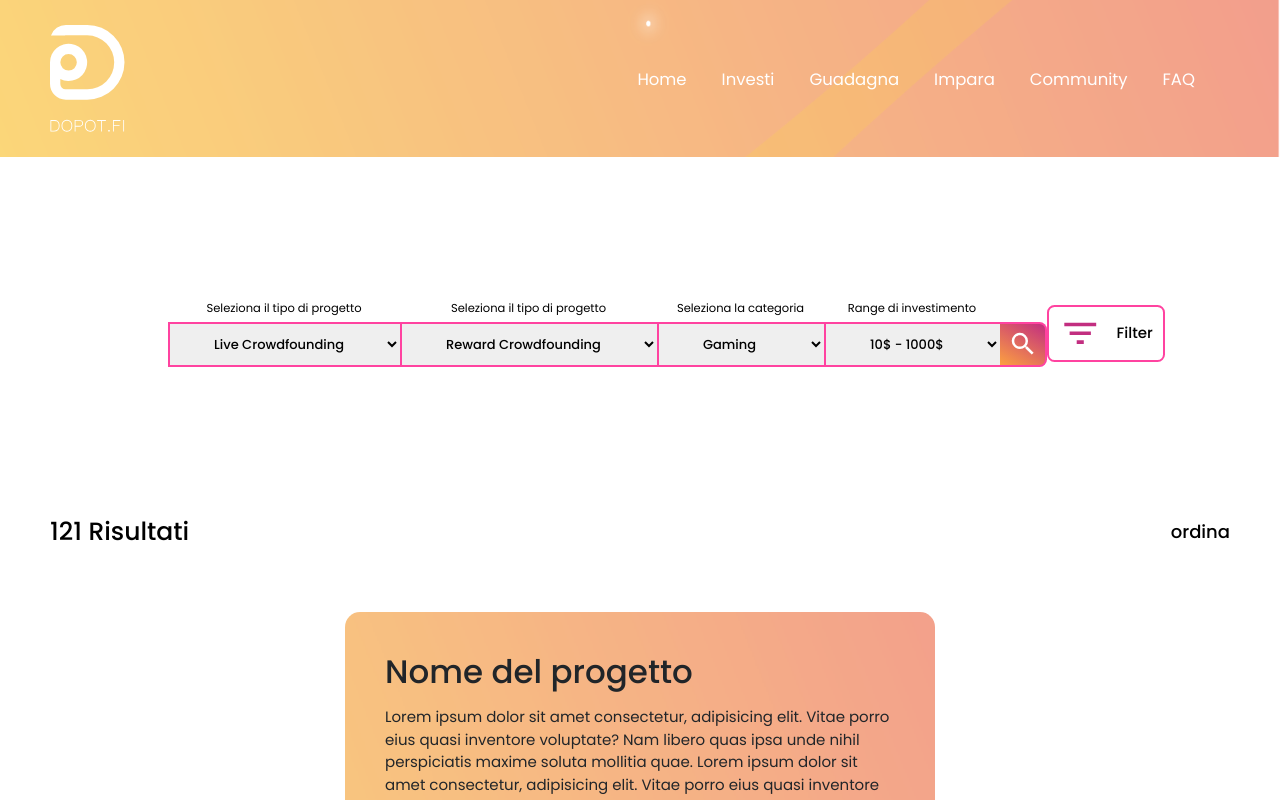
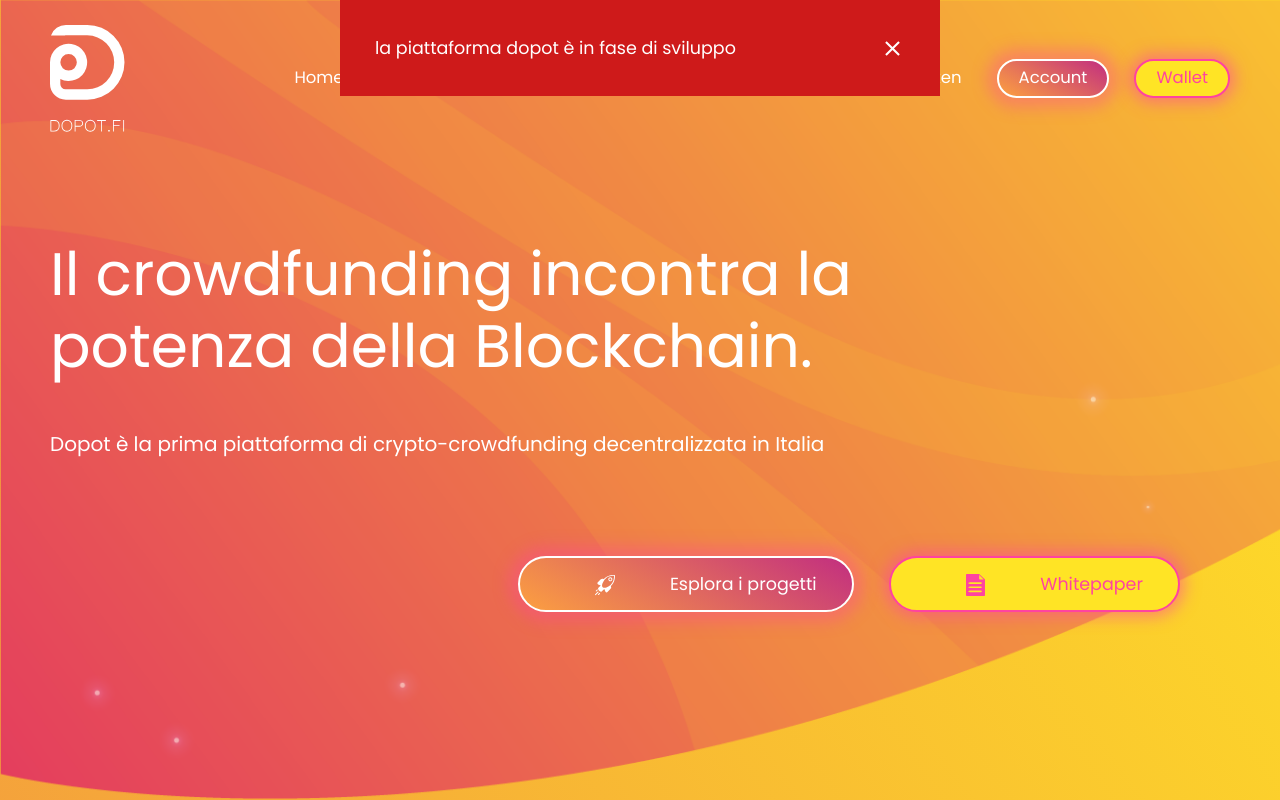
Before and after one commit to saimabbas/dopot, a React (Create React App) app: page / in a window 1280 px wide. Shown: the top 800 px of the page. Built offline with nearby package versions, Linux system fonts and the light colour scheme.

Commit message:
collegamento web3

```diff
--- /dev/null
+++ b/config-overrides.js
@@ -0,0 +1,23 @@
+const webpack = require('webpack');
+
+module.exports = function override(config) {
+    const fallback = config.resolve.fallback || {};
+    Object.assign(fallback, {
+        "path": require.resolve("path-browserify"),
+        "crypto": require.resolve("crypto-browserify"),
+        "stream": require.resolve("stream-browserify"),
+        "assert": require.resolve("assert"),
+        "http": require.resolve("stream-http"),
+        "https": require.resolve("https-browserify"),
+        "os": require.resolve("os-browserify"),
+        "url": require.resolve("url")
+    })
+    config.resolve.fallback = fallback;
+    config.plugins = (config.plugins || []).concat([
+        new webpack.ProvidePlugin({
+            process: 'process/browser',
+            Buffer: ['buffer', 'Buffer']
+        })
+    ])
+    return config;
+}
--- a/src/App.js
+++ b/src/App.js
@@ -1,6 +1,28 @@
 import Page from "./views/Dashboard";
+import Home from "./views/Home";
+import InsProgetto from "./views/InsProgetto";
+import PaginaCard from "./views/PaginaCard"
+import Profile from "./views/Profile"
+import Swap from "./views/Swap"
 import "bootstrap/dist/css/bootstrap.min.css";
+import { BrowserRouter, Routes, Route } from "react-router-dom";
+
 function App() {
+
+  return (
+    <BrowserRouter>
+      <Routes>
+          <Route index element={<Home />} />
+          <Route path="dashboard" element={<Page/>} />
+          <Route path="insprogetto" element={<InsProgetto />} />
+          <Route path="card" element={<PaginaCard />} />
+          <Route path="insprogetto" element={<PaginaCard />} />
+          <Route path="profile" element={<Profile />} />
+          <Route path="swap" element={<Swap />} />
+      </Routes>
+    </BrowserRouter>
+  );
+
   return <Page />;
 }
 
--- a/src/components/Header.jsx
+++ b/src/components/Header.jsx
@@ -3,8 +3,13 @@
 import { MdMenu, MdClear } from "react-icons/md";
 import LogoWhite from "../assets/img/logo-white.svg";
 
+import getAccount from "../utils/ethers.js";
+
+
 const Header = () => {
   const [isHeaderOpen, setIsHeaderOpen] = useState(false);
+  const [walletText, setwalletText] = useState('Wallet');
+
   return (
     <header>
       <div className="box">
@@ -22,7 +27,7 @@
             <a href="#">FAQ</a>
             <a href="#">DS Token</a>
             <button className="grd-btn dopot-btn-sm">Account</button>
-            <button className="purple-border-btn dopot-btn-sm">Wallet</button>
+            <button className="purple-border-btn dopot-btn-sm" onClick={() => getAccount(setwalletText)}>{walletText}</button>
           </div>
         </div>
         {/* Header for Mobile Devices */}
@@ -58,7 +63,7 @@
               <a href="#">FAQ</a>
               <a href="#">DS Token</a>
               <button className="grd-btn dopot-btn-lg">Account</button>
-              <button className="purple-border-btn dopot-btn-lg">Wallet</button>
+              <button className="purple-border-btn dopot-btn-lg" onClick={getAccount}>Wallet</button>
             </div>
           ) : null}
         </div>
--- /dev/null
+++ b/src/utils/ethers.js
@@ -0,0 +1,123 @@
+import { create }  from "ipfs-core";
+
+const { ethers } = require("ethers");
+const OrbitDB = require('orbit-db');
+const Identities = require('orbit-db-identity-provider');
+
+var file;
+var ipfs;
+var provider;
+var orbit, db;
+
+async function getAccount(setState) {
+    provider = new ethers.providers.Web3Provider(window.ethereum);
+    await provider.send("eth_requestAccounts", []);
+    const account = provider.getSigner();
+    setState(await (await account.getAddress()).toString().substring(0, 7) + "...");
+
+    const identity = await Identities.createIdentity({
+      type: "ethereum",
+      wallet: account,
+    });
+
+    // Create IPFS instance
+    const ipfsOptions = {
+      identity,
+      repo: 'ipfs-' + Math.random(),
+      preload: {
+        enabled: true,
+        addresses: [
+      '/dns4/node0.preload.ipfs.io/https',
+      '/dns4/node1.preload.ipfs.io/https',
+      '/dns4/node2.preload.ipfs.io/https',
+      '/dns4/node3.preload.ipfs.io/https'
+       ],
+      },
+      relay: {
+        enabled: true,  // This line means your node is dialable over a Relay, but doesn't make it a relay itself
+        hop: {
+          enabled: true,  // `true` means your node is a relay. So if two nodes are connected to it, it should relay their dials to one another
+          active: false  // `true` means your node will attempt to actively dial the requested peer. This is likely not going to work in your situation, since your nodes aren't dialable.
+        }
+      },
+      libp2p: {
+          config: {
+            dht: {
+              enabled: true,
+              clientMode: true,
+            }
+          }
+      }
+    }
+    await persistentStorage();
+
+    ipfs = await create(ipfsOptions);
+    sessionStorage.setItem("ipfsOptions", JSON.stringify(ipfsOptions));
+    // Create OrbitDB instance
+    orbit = await OrbitDB.createInstance(ipfs)
+    //console.dir(orbit);
+    // Create / Open a database
+    db = await orbit.log("utente")
+    await db.load()
+
+    // Listen for updates from peers
+    db.events.on("replicated", address => {
+    //console.log(db.iterator({ limit: -1 }).collect())
+    })
+
+    await userdb(account, db)
+
+    const randomN = Math.random().toString();
+    const media = await ipfs.add(randomN);
+    console.log("Original IPFS object: ");
+    console.dir(media);
+
+    //////////////////////////////////////
+    console.log("Project IPFS hash: ");
+    const hash1 = await ipfs.add(rndString(50), {cidVersion: 1});
+    console.dir(hash1);
+    //console.dir(getBytes32FromMultiash(media.path)) << no
+    //////////////////////////////////////
+
+
+    ////////////////////////////////////////
+    console.log("DopotReward IPFS hash: ");
+    const hash2 = await ipfs.add(rndString(50), {cidVersion: 1});
+    console.dir(hash2);
+    ////////////////////////////////////////
+  }
+
+  async function persistentStorage() {
+    if (navigator.storage && navigator.storage.persist) {
+      var isPersisted = await navigator.storage.persist();
+      console.log(`Persisted storage granted: ${isPersisted}`);
+      if(!isPersisted){
+        await Notification.requestPermission()
+        isPersisted = await navigator.storage.persist()
+        console.log(`Persisted storage granted: ${isPersisted}`);
+      }
+    }
+  }
+
+  async function userdb(account, db) {
+
+    // Add an entry
+    const hash = await db.add("id",account.getAddress());
+    //console.log(hash)
+    // Query
+    const result = db.iterator({ limit: -1 }).collect()
+    //console.log(JSON.stringify(result, null, 2))
+  }
+
+  function rndString(length) {
+    var result           = '';
+    var characters       = 'ABCDEFGHIJKLMNOPQRSTUVWXYZabcdefghijklmnopqrstuvwxyz0123456789';
+    var charactersLength = characters.length;
+    for ( var i = 0; i < length; i++ ) {
+      result += characters.charAt(Math.floor(Math.random() *
+ charactersLength));
+   }
+   return result;
+}
+
+export default getAccount;
```
Also changed, not shown: package.json (+23 -4 lines), 1 other file (tests, documents, lock files or other folders).
